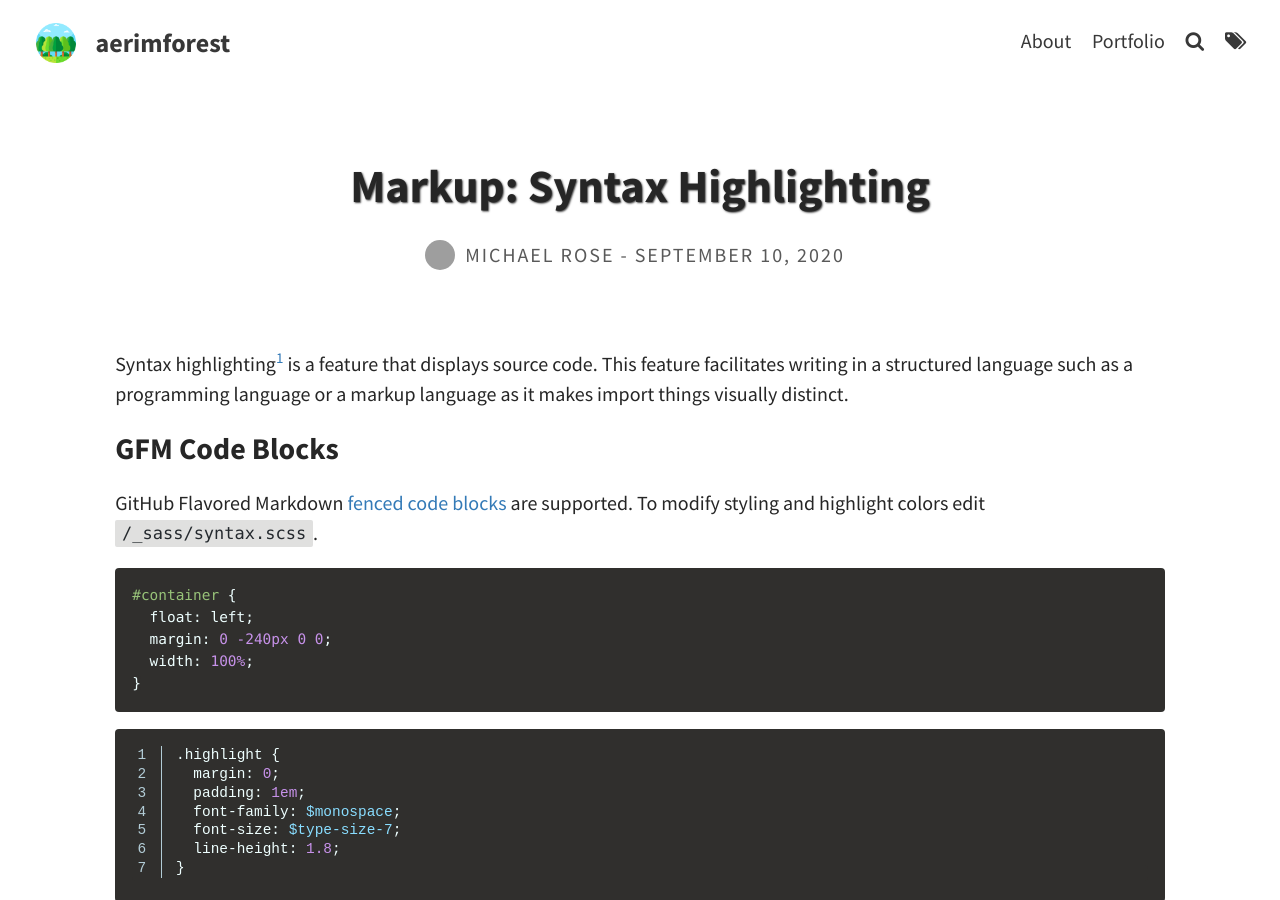
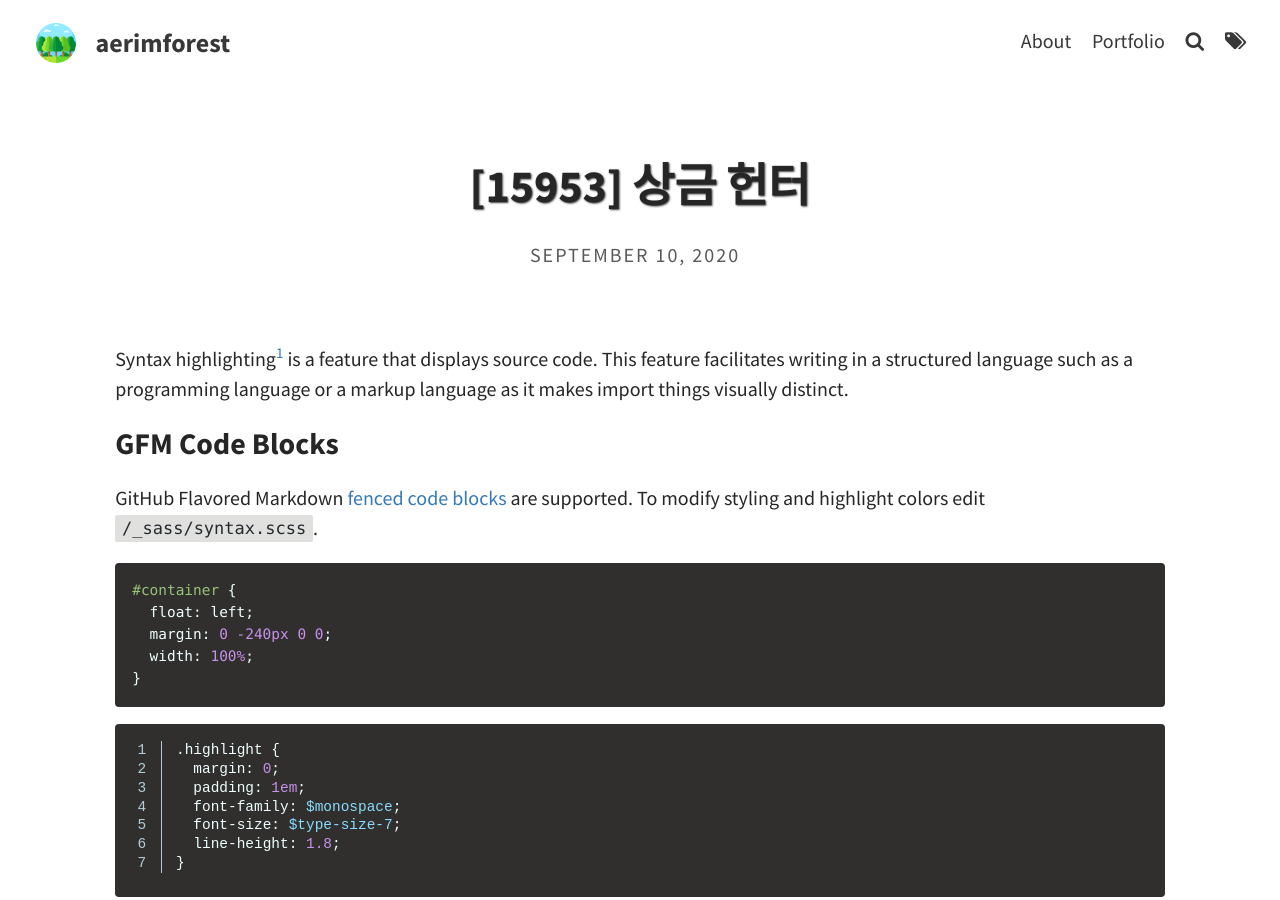
Before and after one commit to aerimforest/yenimm, a Jekyll site: the page built from _posts/2020-09-10-[15953] 상금 헌터.md, in a window 1280 px wide and 900 px high. Built offline with Jekyll 4.4.1, drawn with Linux system fonts in a browser that asks for light colours; grey boxes are pictures that could not be loaded.

Commit message:
Update 2020-09-10-[15953] 상금 헌터.md

```diff
--- a/_posts/2020-09-10-[15953] 상금 헌터.md
+++ b/_posts/2020-09-10-[15953] 상금 헌터.md
@@ -1,7 +1,7 @@
 ---
 layout: post
-title: "Markup: Syntax Highlighting"
-author: mmistakes
+title: "[15953] 상금 헌터"
+author: aerimforest
 tags: [code]
 ---
 
```
